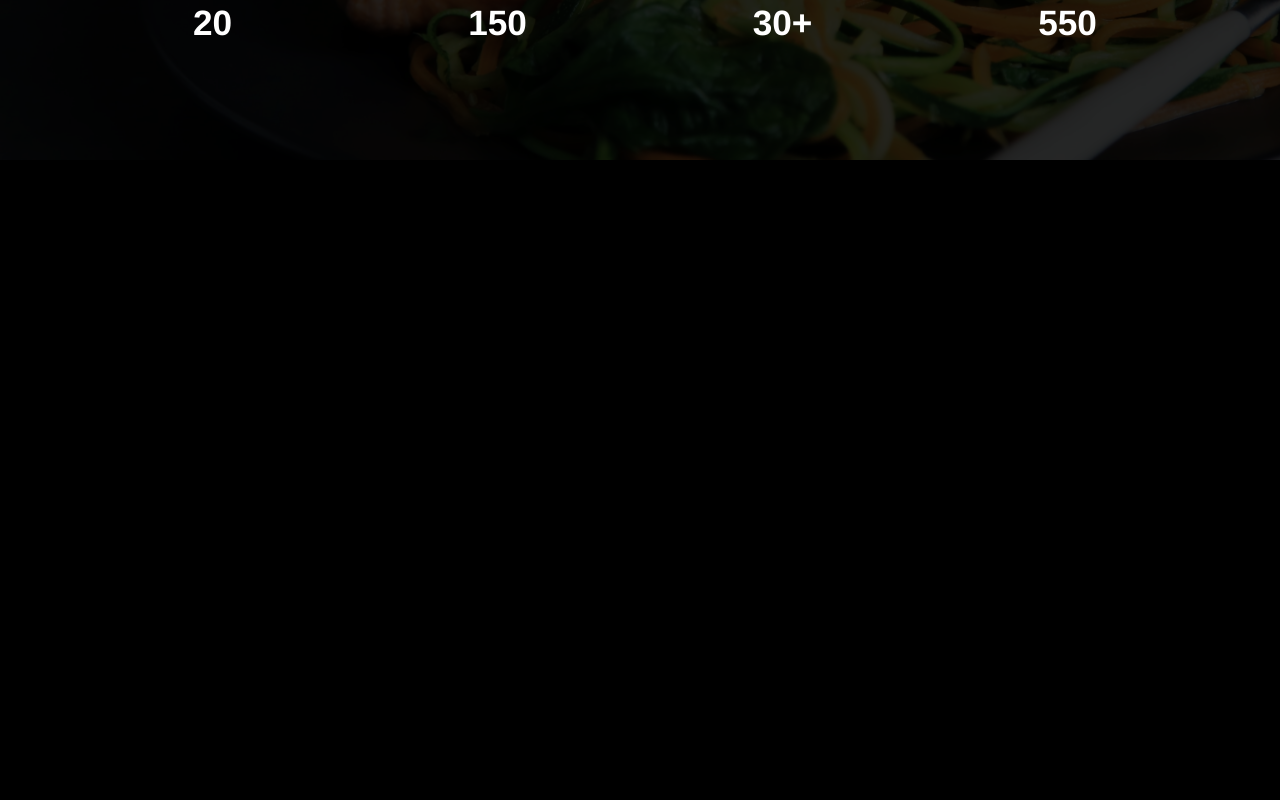
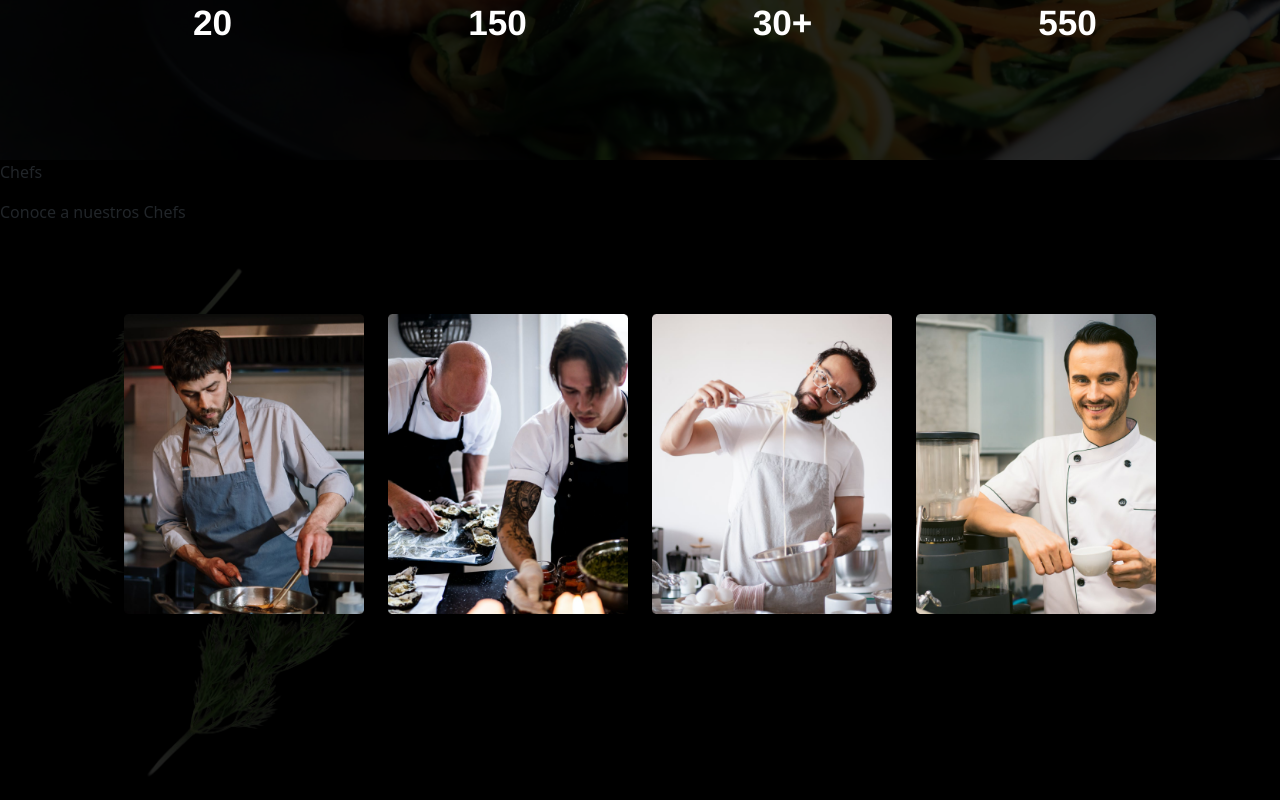
Before and after one commit to ftarulli/fd-git, a React (Vite) app: page / in a window 1280 px wide. Shown: the part 1528-2328 px from the top of the page. Before the commit the page ends 1688 px from the top, so only its background shows below. Built offline with nearby package versions, Linux system fonts and the light colour scheme.

Commit message:
realizo estructura de sección chefs con sus imagenes y fondo

```diff
--- a/src/css/home.css
+++ b/src/css/home.css
@@ -232,6 +232,33 @@
   font-weight: 700;
 }
 
+/*Sección Chefs*/
+
+.container-chefs {
+  background-image: url(../assets/img_home/fondo1.png);
+  background-repeat: no-repeat;
+  background-position: start;
+  background-size: contain;
+  filter: brightness(15%);
+  position: absolute;
+  height: 70vh;
+  width: 100%;
+  margin-top: 5rem;
+  margin-bottom: 5rem;
+}
+
+.container-chefs-detalle {
+  padding-top: 3rem;
+  position: relative;
+  height: 50vh;
+  display: flex;
+  justify-content: space-evenly;
+  align-items: center;
+}
+
+.imagen-chefs {
+  width: 15rem;
+}
 /*Media queries*/
 @media screen and (max-width: 576px) {
   .container-columnas {
--- a/src/pages/HomePage.jsx
+++ b/src/pages/HomePage.jsx
@@ -9,6 +9,11 @@ import chefs from "../assets/img_home/Iconos/chefs.png";
 import combo from "../assets/img_home/Iconos/combo.png";
 import utensilios from "../assets/img_home/Iconos/utensilios.png";
 import pizzaPorcion from "../assets/img_home/Iconos/pizzaPorcion.png";
+import chef1 from "../assets/img_home/chef1.png";
+import chef2 from "../assets/img_home/chef2.png";
+import chef3 from "../assets/img_home/chef3.png";
+import chef4 from "../assets/img_home/chef4.png";
+
 const HomePage = () => {
   useLayoutEffect(() => {
     document.body.style.backgroundColor = "black";
@@ -185,6 +190,38 @@ const HomePage = () => {
           </div>
         </div>
       </div>
+
+      {/*Sección Chefs */}
+
+      <div className="container-chefs"></div>
+      <div>
+        <p className="titulo-chefs">Chefs</p>
+        <p>Conoce a nuestros Chefs</p>
+      </div>
+      <div className="container-chefs-detalle">
+        <div className="row">
+          <div className="col columnas-chefs">
+            <div>
+              <img src={chef1} alt="" className="imagen-chefs" />
+            </div>
+          </div>
+          <div className="col columnas-chefs">
+            <div>
+              <img src={chef2} alt="" className="imagen-chefs" />
+            </div>
+          </div>
+          <div className="col columnas-chefs">
+            <div>
+              <img src={chef3} alt="" className="imagen-chefs" />
+            </div>
+          </div>
+          <div className="col columnas-chefs">
+            <div>
+              <img src={chef4} alt="" className="imagen-chefs" />
+            </div>
+          </div>
+        </div>
+      </div>
     </div>
   );
 };
```
